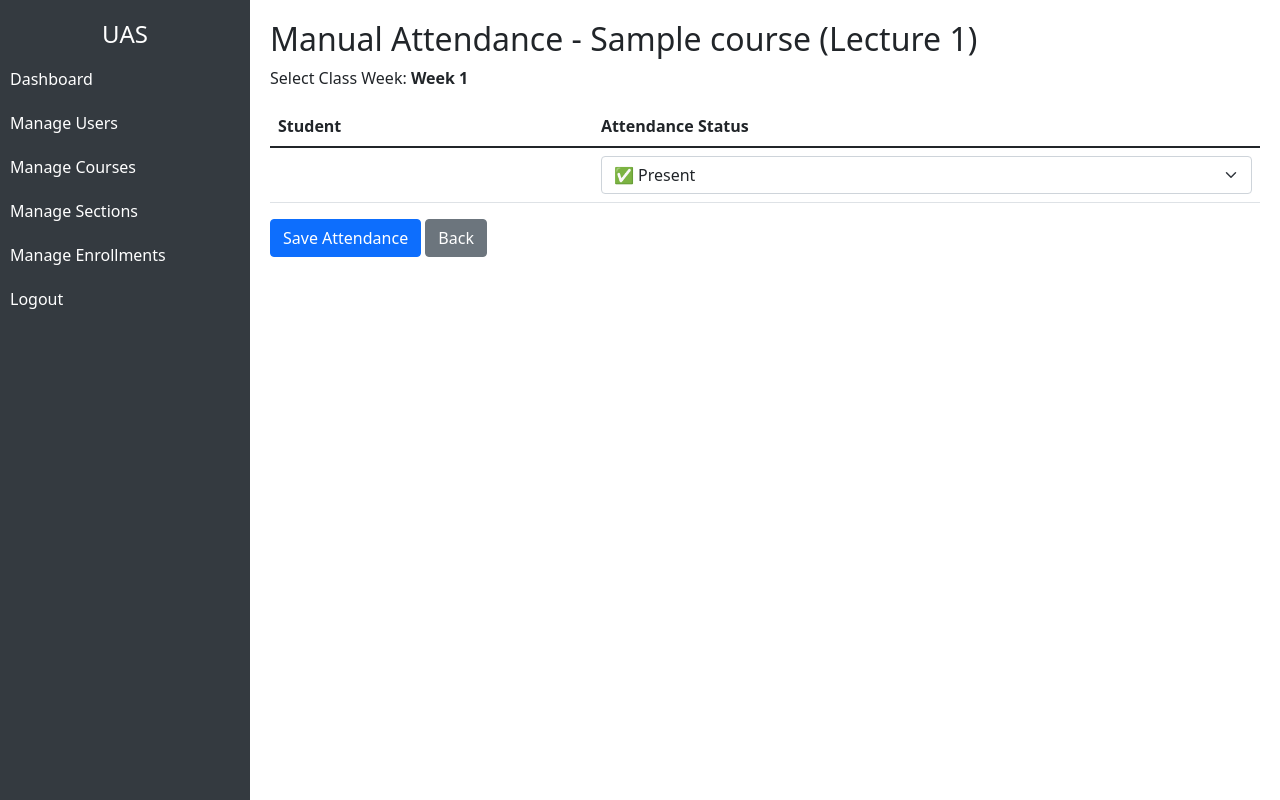
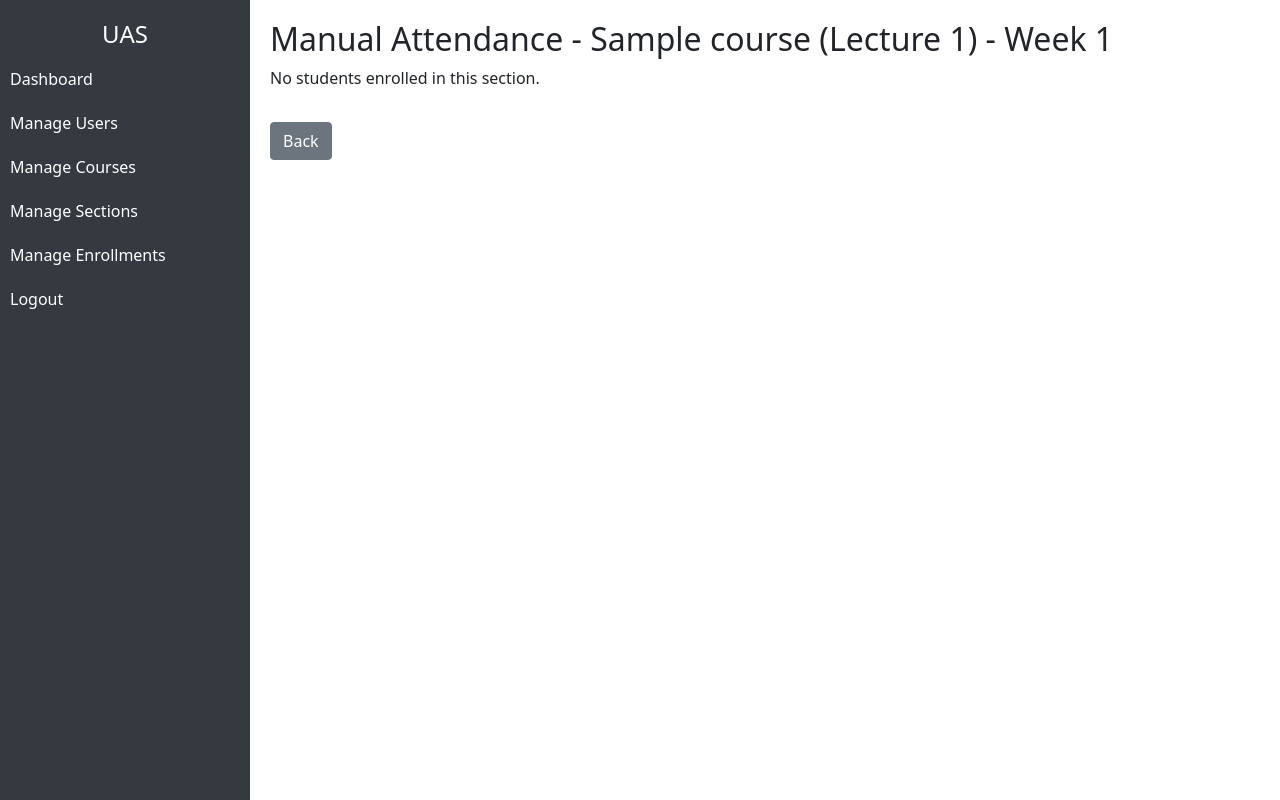
Before and after one commit to Lito08/FYPAS, a Django app: page /attendance/manual-attendance/1/1/ in a window 1280 px wide. Run offline with Django 5.2, Linux system fonts and the light colour scheme; a user stored in the database is signed in; tables that the repository leaves empty hold one stand-in row (values such as "Sample post").

Commit message:
Manual Attendance Fix

```diff
--- a/attendance_system/attendance/templates/attendance/manual_attendance.html
+++ b/attendance_system/attendance/templates/attendance/manual_attendance.html
@@ -1,35 +1,38 @@
 {% extends "base.html" %}
+{% block content %}
+<h2>Manual Attendance - {{ section.course.name }} ({{ section.section_type }} {{ section.section_number }}) - Week {{ week_number }}</h2>
 
-{% block content %}
-<h2>Manual Attendance - {{ section.course.name }} ({{ section.section_type }} {{ section.section_number }})</h2>
-
-<p>Select Class Week: <strong>Week {{ week_number }}</strong></p>
-
-<form method="POST">
+{% if students %}
+<form method="post">
     {% csrf_token %}
     <table class="table">
         <thead>
             <tr>
                 <th>Student</th>
-                <th>Attendance Status</th>
+                <th>Status</th>
             </tr>
         </thead>
         <tbody>
             {% for student in students %}
             <tr>
-                <td>{{ student.first_name }} {{ student.last_name }}</td>
+                <td>{{ student.first_name }} {{ student.last_name }} ({{ student.matric_id }})</td>
                 <td>
                     <select name="status_{{ student.id }}" class="form-select">
-                        <option value="Present" selected>✅ Present</option>
-                        <option value="Late">⏳ Late</option>
-                        <option value="Absent">❌ Absent</option>
+                        <option value="Present">Present</option>
+                        <option value="Late">Late</option>
+                        <option value="Absent" selected>Absent</option>
                     </select>
                 </td>
             </tr>
             {% endfor %}
         </tbody>
     </table>
-    <button type="submit" class="btn btn-primary">Save Attendance</button>
-    <a href="{% url 'weekly_attendance_view' section.id %}" class="btn btn-secondary">Back</a>
+
+    <button type="submit" class="btn btn-primary">Update Attendance</button>
 </form>
+{% else %}
+<p>No students enrolled in this section.</p>
+{% endif %}
+
+<a href="{% url 'weekly_attendance_view' section.id %}" class="btn btn-secondary mt-3">Back</a>
 {% endblock %}
--- a/attendance_system/attendance/views.py
+++ b/attendance_system/attendance/views.py
@@ -2,10 +2,9 @@ from django.shortcuts import render, redirect, get_object_or_404
 from django.contrib.auth.decorators import login_required
 from django.contrib import messages
 from courses.models import Section, Enrollment
+from users.models import User
 from .models import Attendance, FaceRecognitionStatus
-from datetime import datetime
 from django.utils.timezone import now
-from datetime import timedelta
 from django.http import JsonResponse
 
 @login_required(login_url="/users/login/")
@@ -134,25 +133,20 @@ def generate_qr_attendance(request, section_id, week_number):
 def manual_attendance(request, section_id, week_number):
     """Manually mark attendance for students in a specific section and week."""
     section = get_object_or_404(Section, id=section_id, lecturer=request.user)
-
-    # ✅ Fetch students enrolled in this section
-    students = Enrollment.objects.filter(section=section).select_related("student")
+    students = User.objects.filter(enrollment__section=section, role="Student")  # ✅ Get enrolled students
 
     if request.method == "POST":
-        for enrollment in students:
-            student = enrollment.student
-            status = request.POST.get(f"status_{student.id}", "Absent")  # Default to absent
-
+        for student in students:
+            status = request.POST.get(f"status_{student.id}", "Absent")  # Default is absent
             Attendance.objects.update_or_create(
                 student=student, section=section, week_number=week_number,
                 defaults={"status": status, "date": now().date()}
             )
-
         messages.success(request, f"Attendance updated for Week {week_number} - {section}.")
-        return redirect("weekly_attendance", section_id=section.id)
+        return redirect("weekly_attendance_view", section_id=section.id)
 
     return render(request, "attendance/manual_attendance.html", {
         "section": section,
         "week_number": week_number,
-        "students": students
+        "students": students  # ✅ Pass students to the template
     })
```
